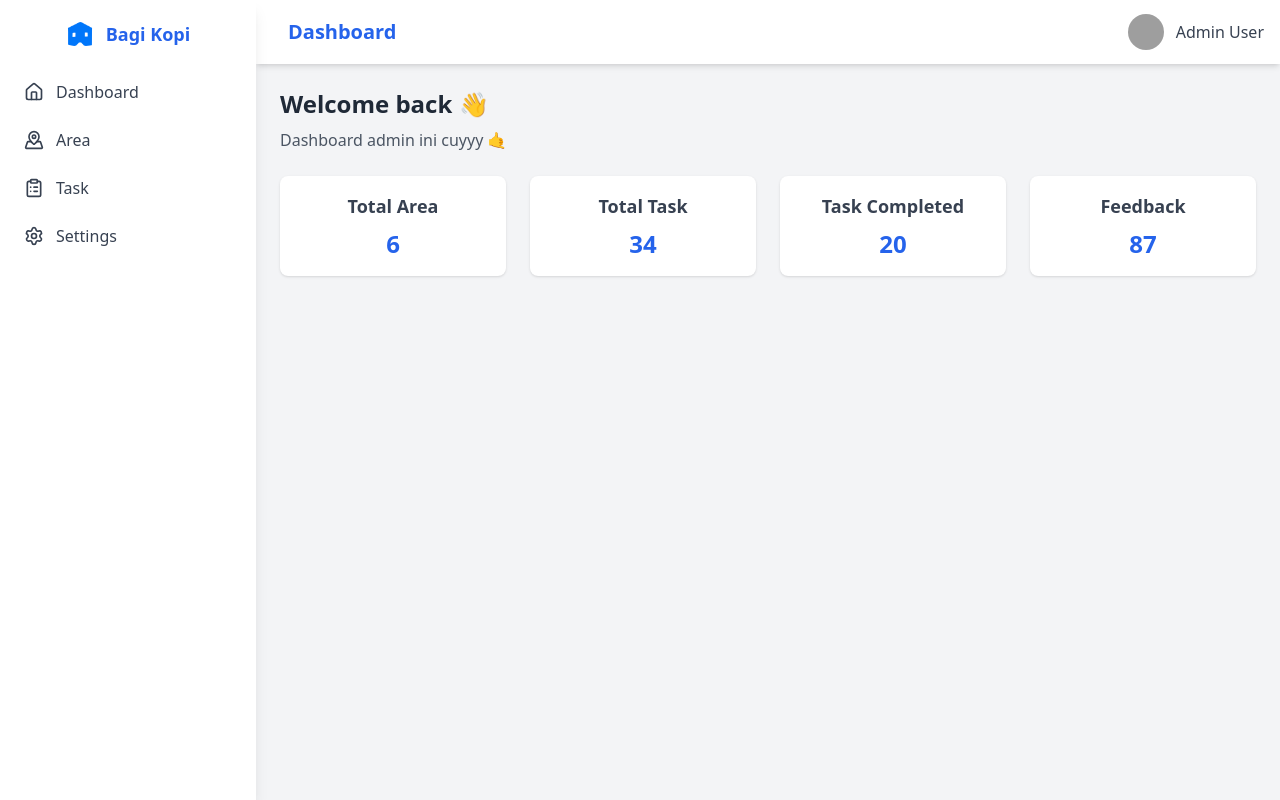
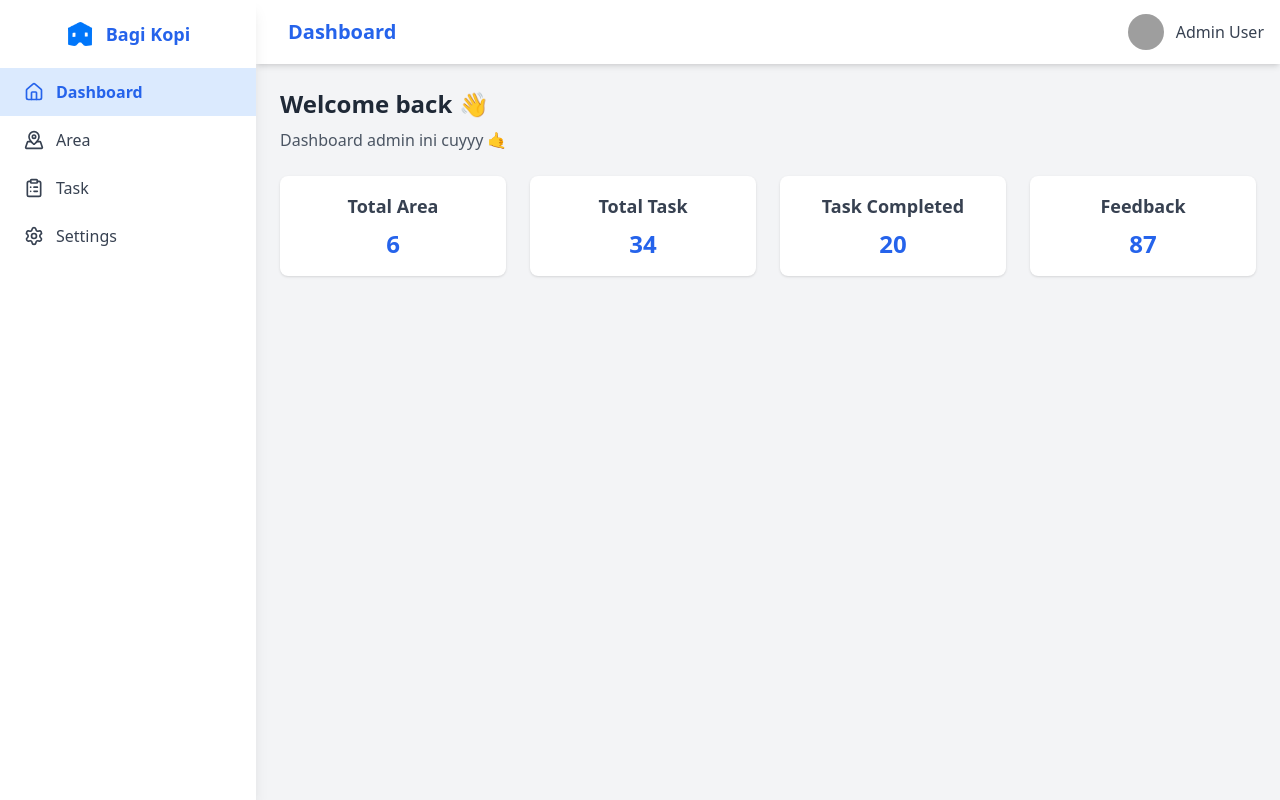
Before and after one commit to RizalSFN/ceklis-monitoring, a React (Vite) app in the folder frontend/: page /dashboard in a window 1280 px wide. Built offline with nearby package versions, Linux system fonts and the light colour scheme; grey boxes are pictures that could not be loaded.

Commit message:
menambah active mode

```diff
--- a/frontend/src/layouts/Sidebar.jsx
+++ b/frontend/src/layouts/Sidebar.jsx
@@ -6,7 +6,7 @@ import {
     ClipboardList,
     Settings,
 } from "lucide-react";
-import { Link } from "react-router-dom";
+import { Link, useLocation } from "react-router-dom";
 
 export default function Sidebar({ sidebarOpen }) {
     const menus = [
@@ -15,6 +15,8 @@ export default function Sidebar({ sidebarOpen }) {
         { name: "Task", path: "/task", icon: <ClipboardList className="w-5 h-5" /> },
         { name: "Settings", path: "/settings", icon: <Settings className="w-5 h-5" /> },
     ];
+
+    const location = useLocation();
 
     return (
         <>
@@ -27,16 +29,23 @@ export default function Sidebar({ sidebarOpen }) {
                     <p>Bagi Kopi</p>
                 </div>
                 <nav className="mt-5">
-                    {menus.map((menu, i) => (
+                    {menus.map((menu, i) => {
+                        const isActive = location.pathname === menu.path;
+
+                        return (
                             <Link
                                 key={i}
                                 to={menu.path}
-                            className="flex items-center px-6 py-3 text-gray-700 hover:bg-blue-100 hover:text-blue-600 transition"
+                                className={`flex items-center px-6 py-3 transition ${isActive
+                                    ? "bg-blue-100 text-blue-600 font-semibold"
+                                    : "text-gray-700 hover:bg-blue-100 hover:text-blue-600"
+                                    }`}
                             >
                                 {menu.icon}
                                 <span className="ml-3">{menu.name}</span>
                             </Link>
-                    ))}
+                        );
+                    })}
                 </nav>
             </div>
         </>
```
Lines whose indentation alone changed are shown as unchanged.
